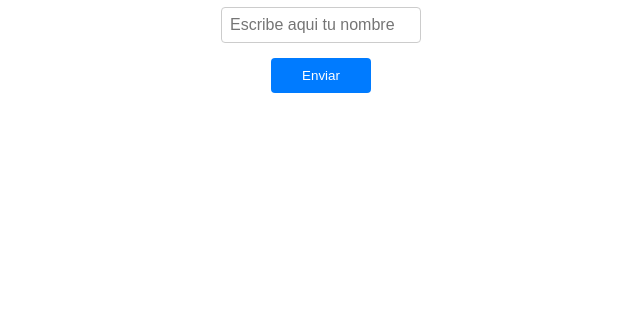
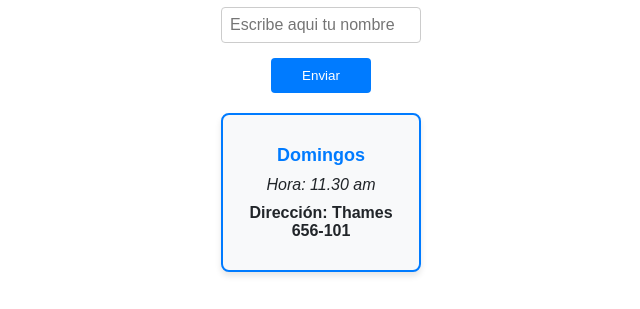
Before and after one commit to SamueXD123/gospal, a plain HTML site: page index.html in a window 1280 px wide. Shown: the part 142-451 px from the top of the page, without its empty margins (319-959 px from the left). Drawn offline with Linux system fonts and the light colour scheme; a web font is replaced by a local one.

Commit message:
qr styles

```diff
--- a/asset/css/style.css
+++ b/asset/css/style.css
@@ -144,3 +144,53 @@ h1 {
     align-items: center;
     /* height: 800px; */
 }
+
+
+.hora {
+    background-color: #f8f9fa;
+    /* Fondo claro para resaltar */
+    border: 2px solid #007bff;
+    /* Borde azul para dar énfasis */
+    border-radius: 8px;
+    /* Bordes redondeados */
+    padding: 20px;
+    /* Espaciado interno */
+    max-width: 300px;
+    /* Ancho máximo */
+    margin: 20px auto;
+    /* Centrar y agregar espacio alrededor */
+    text-align: center;
+    /* Centrar el texto */
+    box-shadow: 0 4px 6px rgba(0, 0, 0, 0.1);
+    /* Sombra sutil */
+    font-family: 'Arial', sans-serif;
+    /* Tipografía legible */
+}
+
+.hora p {
+    margin: 10px 0;
+    /* Espaciado entre párrafos */
+    font-size: 16px;
+    /* Tamaño de texto adecuado */
+    color: #212529;
+    /* Texto oscuro */
+}
+
+.hora p:first-child {
+    font-size: 18px;
+    /* Tamaño más grande para el primer párrafo */
+    font-weight: bold;
+    /* Negrita para destacar */
+    color: #007bff;
+    /* Color azul */
+}
+
+.hora p:nth-child(2) {
+    font-style: italic;
+    /* Texto en cursiva para la hora */
+}
+
+.hora p:nth-child(3) {
+    font-weight: bold;
+    /* Negrita para destacar la dirección */
+}
--- a/index.html
+++ b/index.html
@@ -24,6 +24,12 @@
             <input placeholder="Escribe aqui tu nombre" type="text" name="nombre" id="nombre">
             <button id="enviar">Enviar</button>
         </div>
+
+        <div class="hora">
+            <p>Domingos</p>
+            <p>Hora: 11.30 am</p>
+            <p>Dirección: Thames 656-101</p>
+        </div>
     </div>
 
 
```
Also changed, not shown: asset/javascript/index.js (+6 -4 lines).
